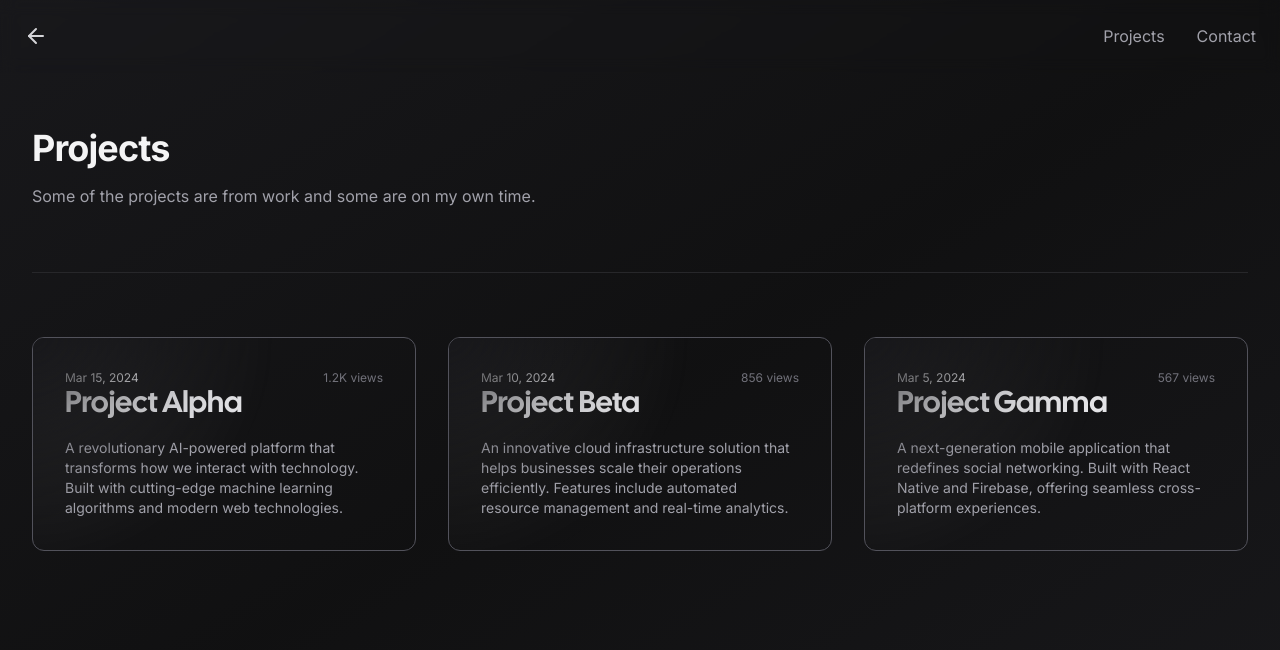
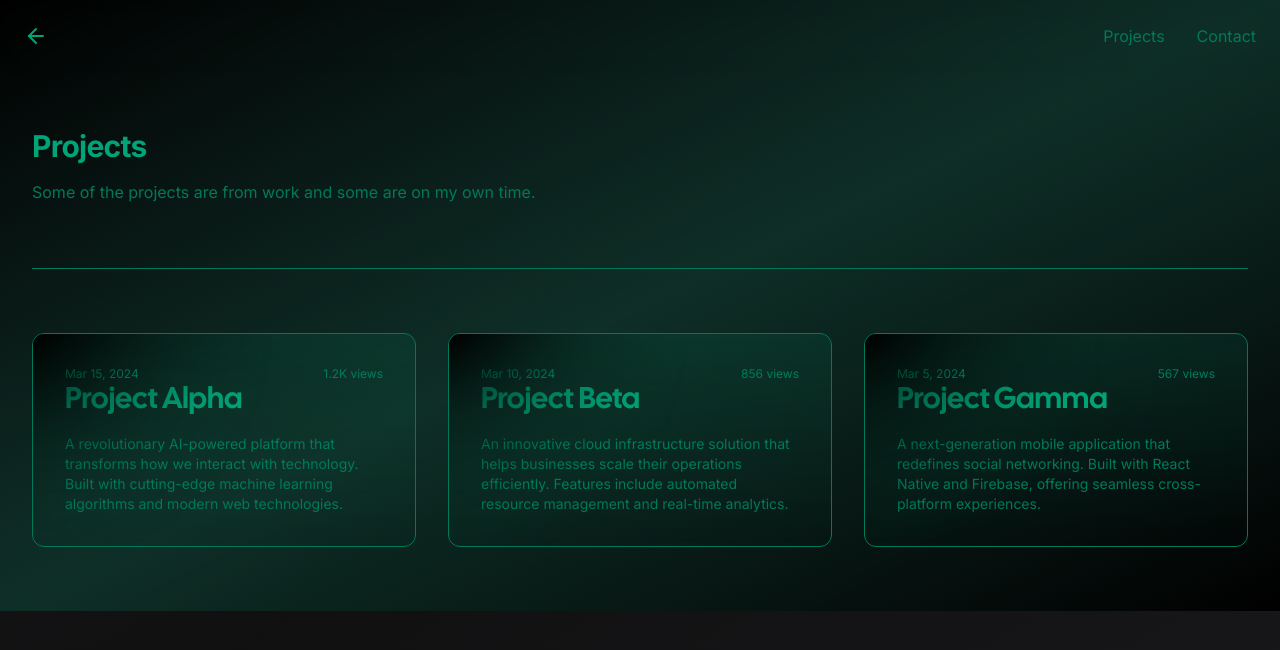
Before and after one commit to OlofLindber9/mallardwebsite, a Next.js app: page /projects in a window 1280 px wide. Shown: the top 650 px of the page. Built offline with nearby package versions, Linux system fonts and the light colour scheme; no server answers; what tailwindcss-debug-screens would draw is missing.

Commit message:
MADE IT GREEN

```diff
--- a/app/components/card.tsx
+++ b/app/components/card.tsx
@@ -17,22 +17,22 @@ export const Card: React.FC<PropsWithChildren> = ({ children }) => {
 		mouseX.set(clientX - left);
 		mouseY.set(clientY - top);
 	}
-	const maskImage = useMotionTemplate`radial-gradient(240px at ${mouseX}px ${mouseY}px, white, transparent)`;
+	const maskImage = useMotionTemplate`radial-gradient(240px at ${mouseX}px ${mouseY}px, #00a479, transparent)`;
 	const style = { maskImage, WebkitMaskImage: maskImage };
 
 	return (
 		<div
 			onMouseMove={onMouseMove}
-			className="overflow-hidden relative duration-700 border rounded-xl hover:bg-zinc-800/10 group md:gap-8 hover:border-zinc-400/50 border-zinc-600 "
+			className="overflow-hidden relative duration-700 border rounded-xl group md:gap-8 border-[#00795a] hover:border-[#00a479] hover:bg-[#00a479]/10"
 		>
 			<div className="pointer-events-none">
-				<div className="absolute inset-0 z-0  transition duration-1000 [mask-image:linear-gradient(black,transparent)]" />
+				<div className="absolute inset-0 z-0 transition duration-1000 [mask-image:linear-gradient(#00a479,transparent)] bg-[#00a479]/10" />
 				<motion.div
-					className="absolute inset-0 z-10  bg-gradient-to-br opacity-100  via-zinc-100/10  transition duration-1000 group-hover:opacity-50 "
+					className="absolute inset-0 z-10 bg-gradient-to-br opacity-100 via-[#00a479]/10 transition duration-1000 group-hover:opacity-50"
 					style={style}
 				/>
 				<motion.div
-					className="absolute inset-0 z-10 opacity-0 mix-blend-overlay transition duration-1000 group-hover:opacity-100"
+					className="absolute inset-0 z-10 opacity-0 mix-blend-overlay transition duration-1000 group-hover:opacity-100 bg-[#00a479]/20"
 					style={style}
 				/>
 			</div>
--- a/app/components/nav.tsx
+++ b/app/components/nav.tsx
@@ -30,13 +30,13 @@ export const Navigation: React.FC = () => {
 					<div className="flex justify-between gap-8">
 						<Link
 							href="/projects"
-							className="duration-200 text-zinc-400 hover:text-zinc-100"
+							className="duration-200" style={{ color: '#00795a' }}
 						>
 							Projects
 						</Link>
 						<Link
 							href="/contact"
-							className="duration-200 text-zinc-400 hover:text-zinc-100"
+							className="duration-200" style={{ color: '#00795a' }}
 						>
 							Contact
 						</Link>
@@ -44,7 +44,7 @@ export const Navigation: React.FC = () => {
 
 					<Link
 						href="/"
-						className="duration-200 text-zinc-300 hover:text-zinc-100"
+						className="duration-200" style={{ color: '#00a479' }}
 					>
 						<ArrowLeft className="w-6 h-6 " />
 					</Link>
--- a/app/contact/page.tsx
+++ b/app/contact/page.tsx
@@ -21,7 +21,7 @@ const socials = [
 
 export default function Example() {
 	return (
-		<div className=" bg-gradient-to-tl from-zinc-900/0 via-zinc-900 to-zinc-900/0">
+		<div className=" bg-gradient-to-tl from-black via-[#00a479]/20 to-black">
 			<Navigation />
 			<div className="container flex items-center justify-center min-h-screen px-4 mx-auto">
 				<div className="grid w-full grid-cols-1 gap-8 mx-auto sm:grid-cols-2 lg:gap-16">
--- a/app/page.tsx
+++ b/app/page.tsx
@@ -9,7 +9,7 @@ const navigation = [
 
 export default function Home() {
   return (
-    <div className="flex flex-col items-center justify-center w-screen h-screen overflow-hidden bg-gradient-to-tl from-black via-zinc-600/20 to-black">
+    <div className="flex flex-col items-center justify-center w-screen h-screen overflow-hidden bg-gradient-to-tl from-black via-[#00a479]/20 to-black">
       <nav className="my-16 animate-fade-in">
         <ul className="flex items-center justify-center gap-4">
           {navigation.map((item) => (
@@ -31,7 +31,7 @@ export default function Home() {
       />
       <div className="flex flex-col items-center z-10 animate-fade-in">
       <img
-        src="/mallard_logo_wide.png"
+        src="/mallard_logo_wide_transparent.png"
         alt="Mallard Software Logo"
         className="max-w-2xl w-full mx-auto mb-4"
       />
--- a/app/projects/page.tsx
+++ b/app/projects/page.tsx
@@ -27,39 +27,39 @@ const mockProjects = [
 
 export default function ProjectsPage() {
   return (
-    <div className="relative pb-16">
+    <div className="relative pb-16 bg-gradient-to-tl from-black via-[#00a479]/20 to-black">
       <Navigation />
       <div className="px-6 pt-20 mx-auto space-y-8 max-w-7xl lg:px-8 md:space-y-16 md:pt-24 lg:pt-32">
         <div className="max-w-2xl mx-auto lg:mx-0">
-          <h2 className="text-3xl font-bold tracking-tight text-zinc-100 sm:text-4xl">
+          <h2 className="text-3xl font-bold tracking-tight" style={{ color: '#00a479' }}>
             Projects
           </h2>
-          <p className="mt-4 text-zinc-400">
+          <p className="mt-4" style={{ color: '#00795a' }}>
             Some of the projects are from work and some are on my own time.
           </p>
         </div>
-        <div className="w-full h-px bg-zinc-800" />
+        <div className="w-full h-px" style={{ backgroundColor: '#00795a' }} />
 
         <div className="grid grid-cols-1 gap-8 mx-auto lg:grid-cols-3">
           {mockProjects.map((project, index) => (
             <Card key={index}>
               <article className="p-4 md:p-8">
                 <div className="flex justify-between gap-2 items-center">
-                  <span className="text-xs duration-1000 text-zinc-200 group-hover:text-white group-hover:border-zinc-200 drop-shadow-orange">
+                  <span className="text-xs duration-1000 drop-shadow-orange" style={{ color: '#00a479' }}>
                     <time dateTime={project.date}>
                       {Intl.DateTimeFormat(undefined, { dateStyle: "medium" }).format(
                         new Date(project.date)
                       )}
                     </time>
                   </span>
-                  <span className="text-zinc-500 text-xs flex items-center gap-1">
+                  <span className="text-xs flex items-center gap-1" style={{ color: '#00795a' }}>
                     {Intl.NumberFormat("en-US", { notation: "compact" }).format(project.views)} views
                   </span>
                 </div>
-                <h2 className="z-20 text-xl font-medium duration-1000 lg:text-3xl text-zinc-200 group-hover:text-white font-display">
+                <h2 className="z-20 text-xl font-medium duration-1000 lg:text-3xl font-display" style={{ color: '#00a479' }}>
                   {project.title}
                 </h2>
-                <p className="z-20 mt-4 text-sm duration-1000 text-zinc-400 group-hover:text-zinc-200">
+                <p className="z-20 mt-4 text-sm duration-1000" style={{ color: '#00795a' }}>
                   {project.description}
                 </p>
               </article>
```
Also changed, not shown: public/mallard_logo_wide_transparent.png (added).
